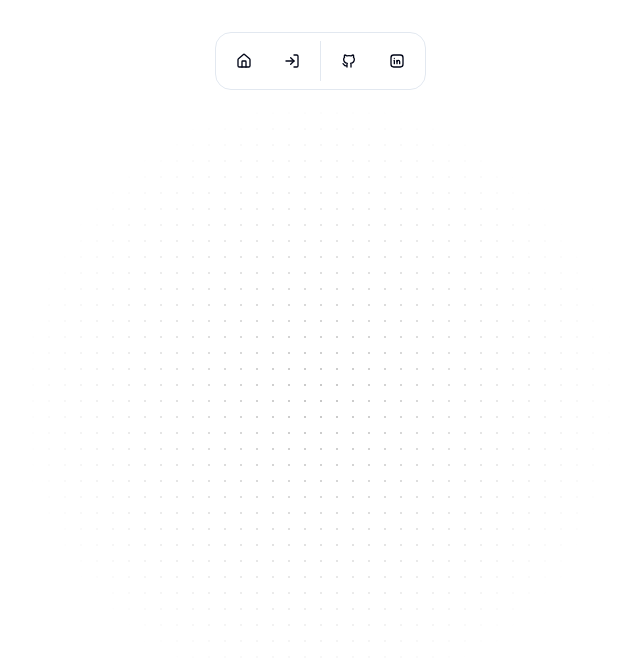
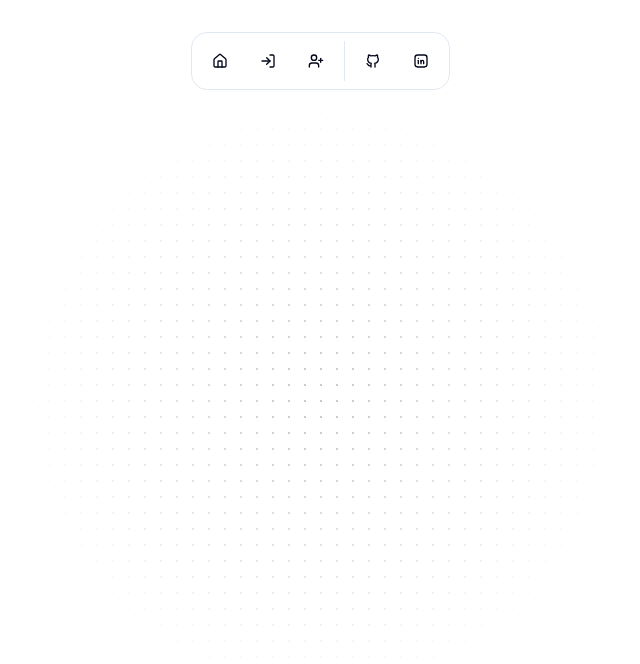
Before and after one commit to Polqt/stackoverflow-clone, a Next.js app: page / in a window 1280 px wide. Shown: the top 664 px of the page, without its empty margins (320-960 px from the left). Built offline with nearby package versions, Linux system fonts and the light colour scheme.

Commit message:
feat: add registration link to navigation in DockComponent

```diff
--- a/src/components/DockComponent.tsx
+++ b/src/components/DockComponent.tsx
@@ -8,8 +8,8 @@ import {
   TooltipTrigger,
 } from '@/components/ui/tooltip';
 import { cn } from '@/lib/utils';
-import { IconBrandGithub, IconBrandLinkedin } from '@tabler/icons-react';
-import { HomeIcon, LogInIcon } from 'lucide-react';
+import { IconBrandGithub, IconBrandLinkedin,  } from '@tabler/icons-react';
+import { HomeIcon, LogInIcon, UserPlus } from 'lucide-react';
 import Link from 'next/link';
 
 function DockComponent() {
@@ -17,6 +17,7 @@ function DockComponent() {
     navbar: [
       { href: '/', icon: HomeIcon, label: 'Home' },
       { href: '/login', icon: LogInIcon, label: 'Login' },
+      { href: '/register', icon: UserPlus, label: 'Register' },
     ],
     contact: {
       social: {
```
